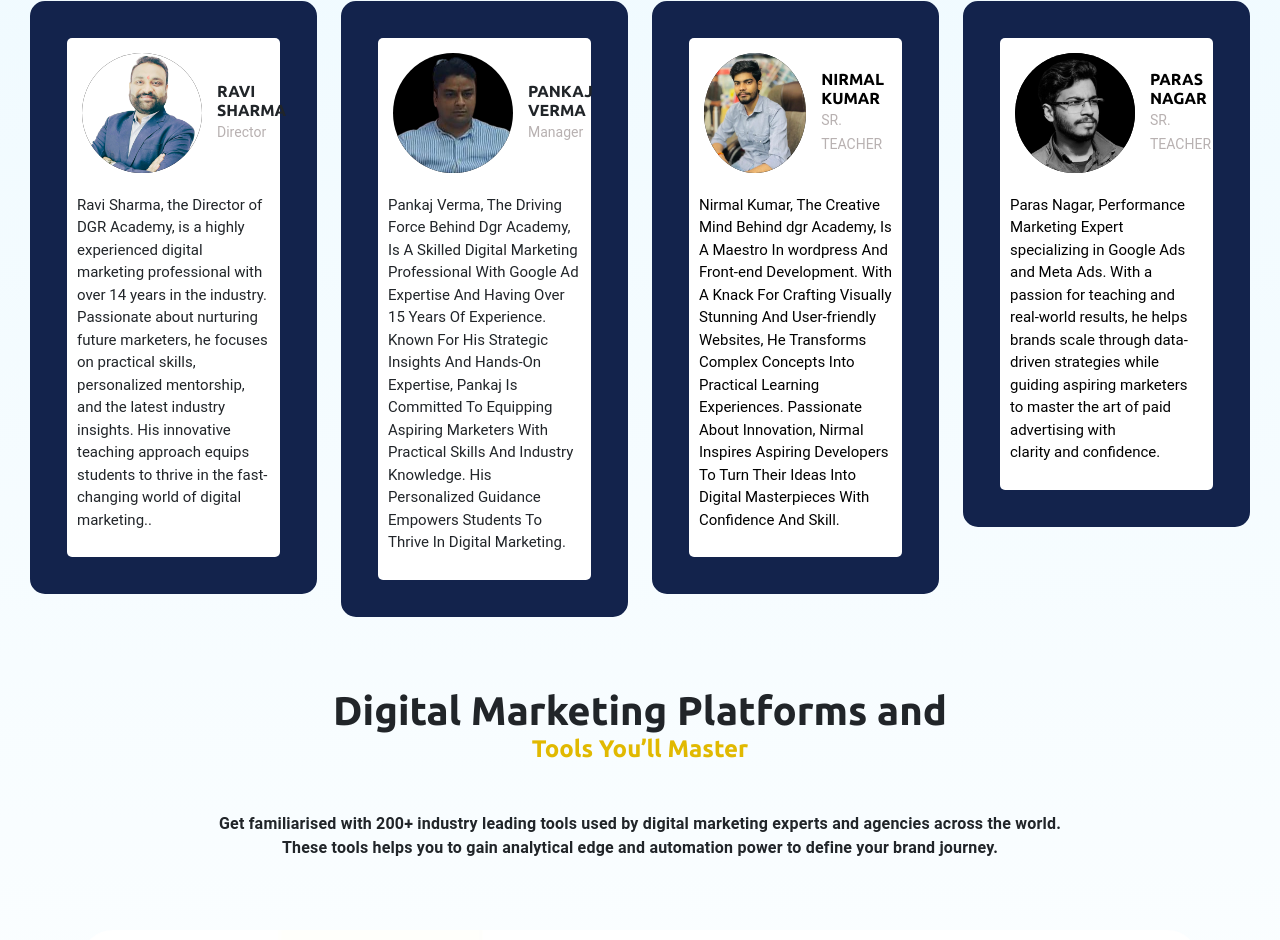
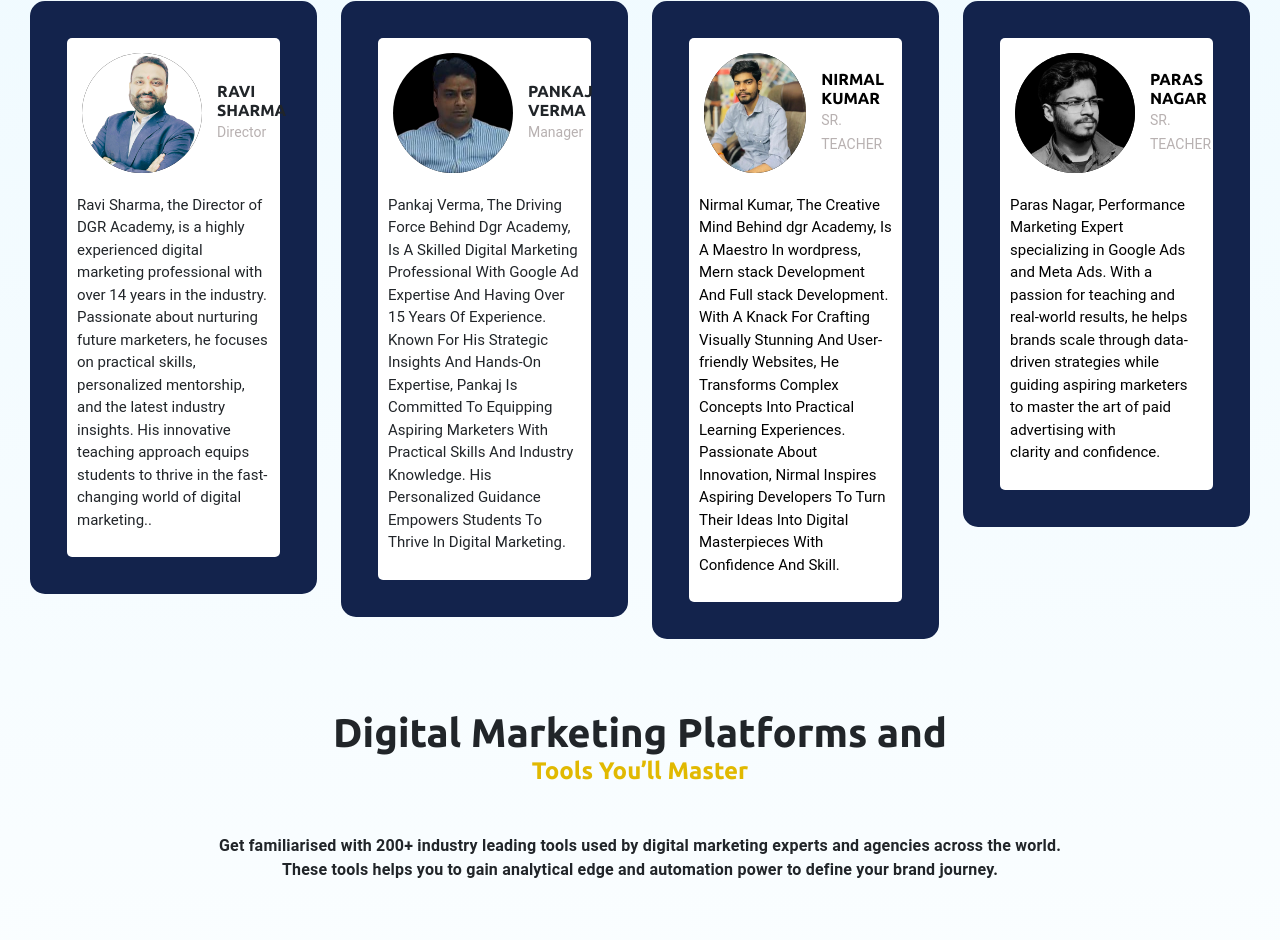
Before and after one commit to pythonbond488/dgracademy, a plain HTML site: page index.html in a window 1280 px wide. Shown: the part 6427-7367 px from the top of the page. Drawn offline with nearby package versions, Linux system fonts and the light colour scheme; a web font is replaced by a local one.

Commit message:
first commit

```diff
--- a/index.html
+++ b/index.html
@@ -1097,7 +1097,7 @@
                                         </div>
                                         <div class="in-meet-text">
                                             <p>Nirmal Kumar, The Creative Mind Behind dgr Academy, Is A Maestro In
-                                                wordpress And Front-end Development. With A Knack For Crafting Visually
+                                                wordpress, Mern stack Development And Full stack Development. With A Knack For Crafting Visually
                                                 Stunning And User-friendly Websites, He Transforms Complex Concepts Into
                                                 Practical Learning Experiences. Passionate About Innovation, Nirmal
                                                 Inspires Aspiring Developers To Turn Their Ideas Into Digital
```
